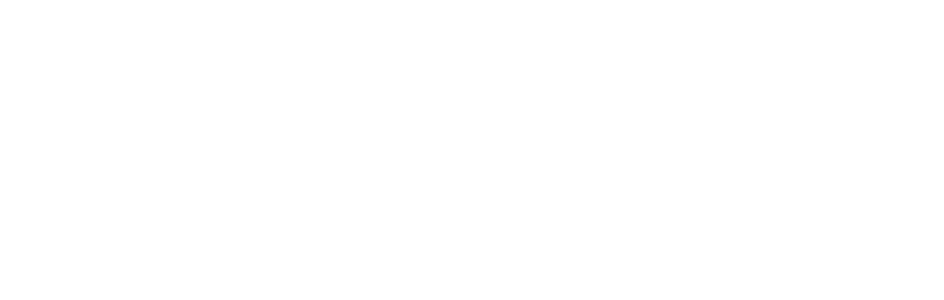
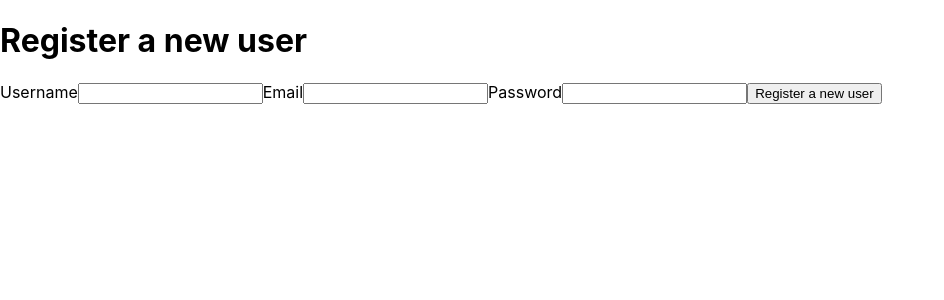
Before and after one commit to joannaringqvist/project-final-frontend, a React (Create React App) app: page /register in a window 1280 px wide. Before the commit this address had no page. Shown: the top 300 px of the page, without its empty margins (0-944 px from the left). Built offline with nearby package versions, Linux system fonts and the light colour scheme.

Commit message:
Added login and register pages and user reducer

```diff
--- a/src/App.js
+++ b/src/App.js
@@ -7,11 +7,15 @@ import { API_URL } from 'utils/utils';
 import PlantFeed from 'components/PlantFeed';
 import AddNewPlantForm from 'components/AddNewPlantForm';
 import ProfilePage from 'components/ProfilePage';
+import Register from 'components/Register';
+import Login from 'components/Login';
 
 import plants from 'reducers/plants';
+import user from 'reducers/user';
 
 const reducer = combineReducers({
   plants: plants.reducer,
+  user: user.reducer
 });
 
 const store = configureStore({ reducer });
@@ -21,6 +25,8 @@ export const App = () => {
     <Provider store={store}>
       <BrowserRouter>
         <Routes>
+          <Route exact path='/register' element={<Register />}></Route>
+          <Route exact path='/login' element={<Login />}></Route>
           <Route exact path='/plants' element={<PlantFeed />}></Route>
           <Route exact path='/profile' element={<ProfilePage />}></Route>
           <Route exact path='/addplant' element={<AddNewPlantForm />}></Route>
--- /dev/null
+++ b/src/components/Login.js
@@ -0,0 +1,83 @@
+/* eslint-disable */
+import React, { useState, useEffect}  from "react";
+import { useDispatch, useSelector, batch } from "react-redux";
+import { useNavigate } from "react-router-dom";
+
+import { API_URL } from "utils/utils";
+
+import user from "reducers/user";
+
+const Login = () => {
+
+    const [username, setUsername] = useState("");
+    const [password, setPassword] = useState("");
+    const dispatch = useDispatch();
+    const navigate = useNavigate();
+    const accessToken = useSelector((store) => store.user.accessToken);
+    const errorMessage = useSelector((store) => store.user.error);
+
+    useEffect( ()=>{
+        if(accessToken) {
+            navigate('/plants');
+        }
+    }, [accessToken]);
+
+    const onLoginFormSubmit = (event)=> {
+        event.preventDefault();
+
+        const options = {
+            method: "POST",
+            headers: {
+                "Content-Type": "application/json"
+            },
+            body: JSON.stringify({username: username, password: password})
+        };
+
+        fetch(API_URL('login'), options)
+            .then(res => res.json())
+            .then(data => {
+                console.log(data)
+                if (data.success) {
+                    batch(()=> {
+                        dispatch(user.actions.setUserId(data.userId));
+                        dispatch(user.actions.setAccessToken(data.accessToken));
+                        dispatch(user.actions.setUserName(data.username));
+                        dispatch(user.actions.setError(null));
+                    });
+
+                } else {
+                    batch(()=> {
+                        dispatch(user.actions.setError(data.response));
+                        dispatch(user.actions.setUserId(null));
+                        dispatch(user.actions.setAccessToken(null));
+                        dispatch(user.actions.setUserName(null));
+                    });
+                }
+            })
+    }
+
+
+    return (
+        <div>
+            <h1>Login</h1>
+            {errorMessage && <p>{errorMessage}</p>}
+            <form onSubmit={onLoginFormSubmit}>
+                <label htmlFor="username">Username</label>
+                <input
+                    type="text"
+                    id ="username"
+                    value={username}
+                    onChange={(e)=>setUsername(e.target.value)}/>
+                <label htmlFor="password">Password</label>
+                <input
+                    type="password"
+                    id ="password"
+                    value={password}
+                    onChange={(e)=>setPassword(e.target.value)}/>
+                <button type="submit">Login</button>
+            </form>
+        </div>
+    )
+}
+
+export default Login;
--- a/src/components/PlantFeed.js
+++ b/src/components/PlantFeed.js
@@ -3,22 +3,39 @@ import React, { useEffect } from 'react';
 import { useDispatch, useSelector } from 'react-redux';
 import { API_URL } from 'utils/utils';
 import moment from 'moment';
-
+import { useNavigate } from 'react-router-dom';
 import { PlantWrapper } from './plantfeed_styles';
 import plants from 'reducers/plants';
+import user from "reducers/user";
 
 const PlantFeed = () => {
   const plantsList = useSelector((store) => store.plants.plants);
+  const accessToken = useSelector((store) => store.user.accessToken);
+  const username = useSelector((store) => store.user.username);
 
+  const navigate = useNavigate();
   const dispatch = useDispatch();
 
   useEffect(() => {
-    fetch(API_URL('plants'))
+
+    if(!accessToken) {
+      navigate('/login');
+    }
+
+    const options = {
+      method: 'GET',
+      header: {
+        'Content-Type': 'application/json',
+        'Authorization': accessToken
+      }
+    }
+
+    fetch(API_URL('plants'), options)
       .then((res) => res.json())
       .then((data) => {
         dispatch(plants.actions.setPlants(data));
       });
-  }, []);
+  }, [accessToken]);
 
   const deleteOnePlant = (plantId) => {
     fetch(API_URL(`plant/${plantId}`), {
@@ -33,7 +50,17 @@ const PlantFeed = () => {
   return (
     <>
       <div>
-        <p>Plantfeed!</p>
+        <p>Plantfeed for {username}!</p>
+        <button
+          type="button"
+          onClick={() => {
+              navigate("/login");
+              dispatch(user.actions.setAccessToken(null));
+          }}
+          >
+            Log out
+          </button>
+
       </div>
       <section>
         {plantsList.map((plant) => (
--- /dev/null
+++ b/src/components/Register.js
@@ -0,0 +1,90 @@
+/* eslint-disable */
+import React, { useState, useEffect}  from "react";
+import { useDispatch, useSelector, batch } from "react-redux";
+import { useNavigate } from "react-router-dom";
+
+import { API_URL } from "utils/utils";
+import user from "reducers/user";
+
+const Register = () => {
+    const [username, setUsername] = useState("");
+    const [password, setPassword] = useState("");
+    const [email, setEmail] = useState("");
+
+    const dispatch = useDispatch();
+    const navigate = useNavigate();
+    const accessToken = useSelector((store) => store.user.accessToken);
+    const errorMessage = useSelector((store) => store.user.error);
+
+    useEffect( ()=>{
+        if(accessToken) {
+            navigate("/");
+        }
+    }, [accessToken]);
+
+    const onRegisterFormSubmit = (event)=> {
+        event.preventDefault();
+
+        const options = {
+            method: "POST",
+            headers: {
+                "Content-Type": "application/json"
+            },
+            body: JSON.stringify({username: username, password: password, email: email })
+        };
+
+        fetch(API_URL('register'), options)
+            .then(res => res.json())
+            .then(data => {
+                if (data.success) {
+                    batch(()=> {
+                        dispatch(user.actions.setUserId(data.userId));
+                        dispatch(user.actions.setAccessToken(data.accessToken));
+                        dispatch(user.actions.setUserName(data.username));
+                        dispatch(user.actions.setEmail(data.email));
+                        dispatch(user.actions.setError(null));
+                    });
+
+                } else {
+                    batch(()=> {
+                        dispatch(user.actions.setError(data.response));
+                        dispatch(user.actions.setUserId(null));
+                        dispatch(user.actions.setAccessToken(null));
+                        dispatch(user.actions.setUserName(null));
+                        dispatch(user.actions.setEmail(null));
+                    });
+                }
+            })
+    }
+
+    return (
+    <div>
+        <h1>Register a new user</h1>
+        { errorMessage && <p>{errorMessage}</p>}
+        <form onSubmit={onRegisterFormSubmit}>
+            <label htmlFor="username">Username</label>
+            <input
+                type="text"
+                id ="username"
+                value={username}
+                onChange={(e)=>setUsername(e.target.value)}/>
+            <label htmlFor="email">Email</label>
+            <input
+                type="text"
+                id ="email"
+                value={email}
+                onChange={(e)=>setEmail(e.target.value)}/>
+
+            <label htmlFor="password">Password</label>
+            <input
+                type="password"
+                id ="password"
+                value={password}
+                onChange={(e)=>setPassword(e.target.value)}/>
+            <button type="submit">Register a new user</button>
+        </form>
+    </div>
+    )
+};
+
+export default Register;
--- /dev/null
+++ b/src/reducers/user.js
@@ -0,0 +1,31 @@
+/* eslint-disable */
+import { createSlice } from '@reduxjs/toolkit';
+
+const user = createSlice({
+    name: 'user',
+    initialState: {
+        userId: null,
+        username: null,
+        accessToken: null,
+        error: null
+    },
+    reducers: {
+        setUserId: (store, action) => {
+            store.userId = action.payload;
+        },
+        setUserName: (store, action) => {
+            store.username = action.payload;
+        },
+        setEmail: (store, action) => {
+            store.email = action.payload;
+        },
+        setAccessToken: (store, action) => {
+            store.accessToken = action.payload;
+        },
+        setError: (store, action) => {
+            store.error = action.payload;
+        }
+    }
+});
+
+export default user;
```
